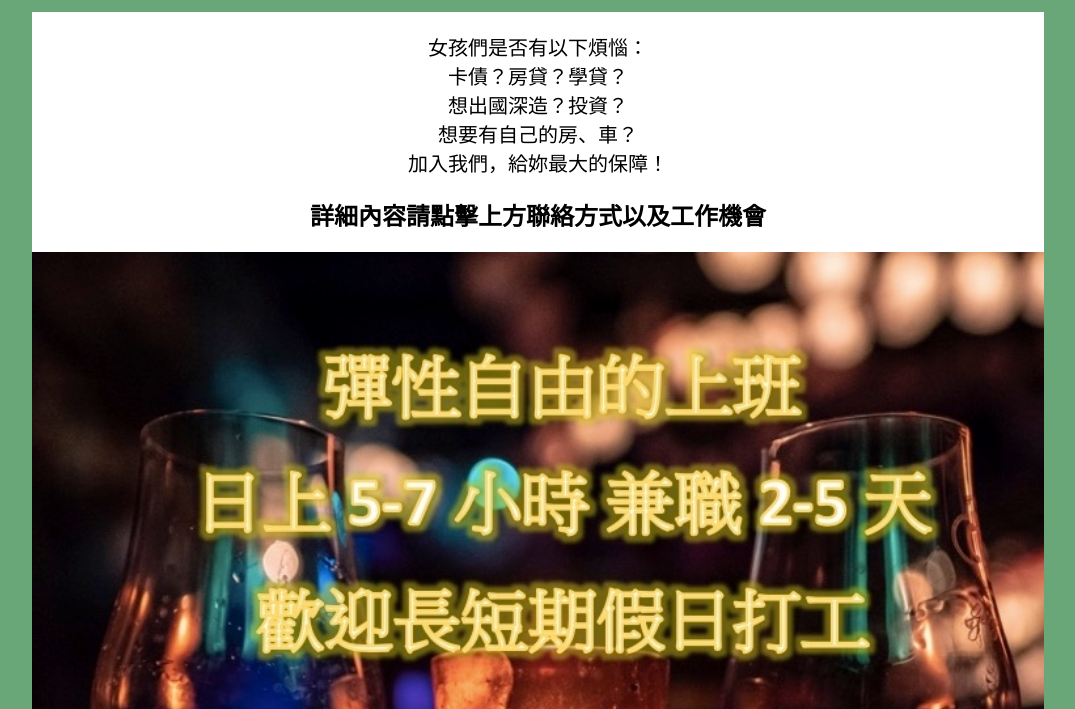
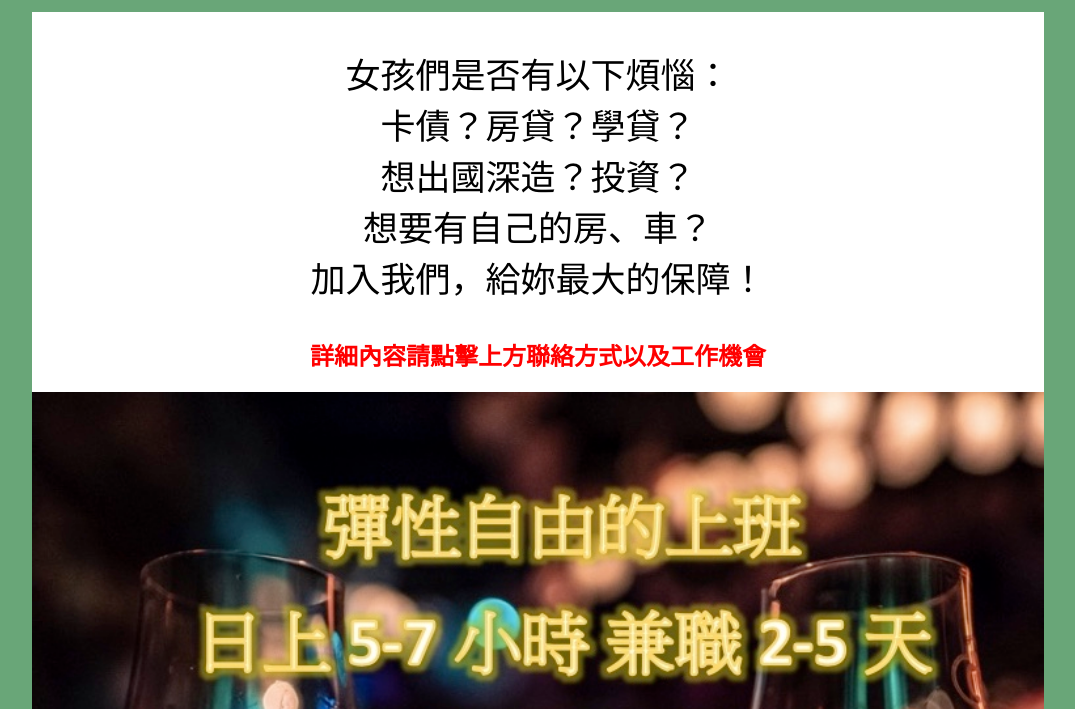
Before and after one commit to 888Owl/JoJo.club, a plain HTML site: page index.html in a window 1280 px wide. Shown: the part 91-800 px from the top of the page, without its empty margins (102-1177 px from the left). Drawn offline with Linux system fonts and the light colour scheme.

Commit message:
Update style.css

```diff
--- a/style.css
+++ b/style.css
@@ -3,10 +3,14 @@ body {
 }
 
 .body-p {
-  font-size: 20px;
+  font-size: 35px;
 }
 .index-intro{
 grid-area:home-intro;
+}
+
+.index-directions{
+ color:red;
 }
 .home-body {
   text-align: center;
```
